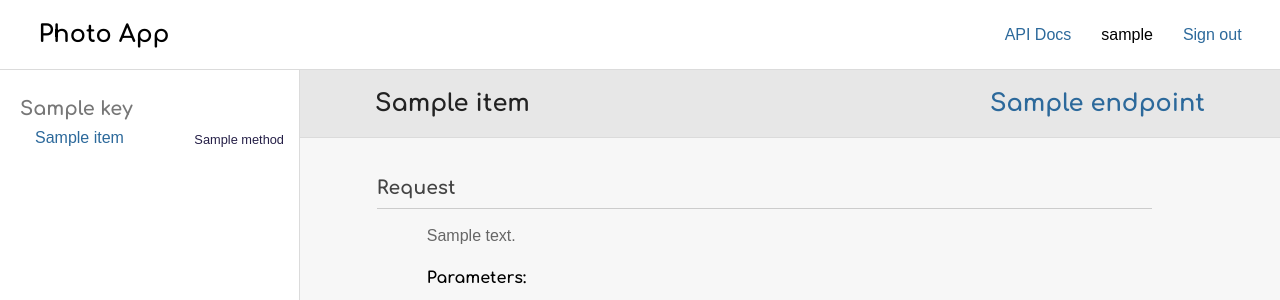
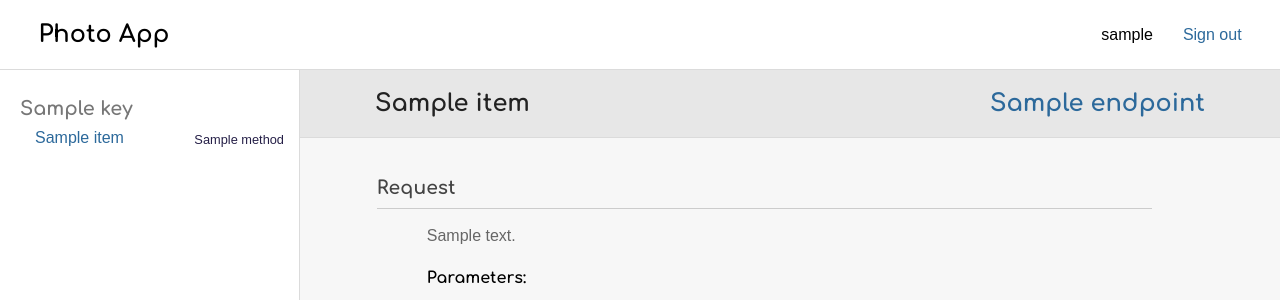
Before and after one commit to julio-villa/Photo-App, a Flask app: template templates/api/api-docs.html in a window 1280 px wide. Shown: the top 300 px of the page. Run offline with Flask 2, Linux system fonts and the light colour scheme; tables that the repository leaves empty hold one stand-in row (values such as "Sample post"); the template is opened without the code that fills it: values that come from a table or form of the project are taken from there, most other values are stand-ins (such as "Sample title", 1, 10 or a date in 2020); parts of the project's set-up code (start-up, migrations or seed data) failed here and were passed over; some libraries are stand-ins or nearby versions.

Commit message:
changes to navbar, app, decorators, readme

```diff
--- a/app.py
+++ b/app.py
@@ -43,7 +43,6 @@ api = Api(app)
 @jwt.user_lookup_loader
 def user_lookup_callback(_jwt_header, jwt_data):
     # print('JWT data:', jwt_data)
-    # https://flask-jwt-extended.readthedocs.io/en/stable/automatic_user_loading/
     user_id = jwt_data["sub"]
     return User.query.filter_by(id=user_id).one_or_none()
 
--- a/decorators.py
+++ b/decorators.py
@@ -9,6 +9,5 @@ def jwt_or_login(view_function):
         except:
             return redirect('/login', code=302)
 
-    # https://stackoverflow.com/questions/17256602/assertionerror-view-function-mapping-is-overwriting-an-existing-endpoint-functi
     wrapper.__name__ = view_function.__name__
     return wrapper
--- a/populate.py
+++ b/populate.py
@@ -41,7 +41,7 @@ def _create_webdev_user():
     # 1. generate fake user data
     first_name = 'Webdev'
     last_name = 'User'
-    username = 'webdev'
+    username = 'username'
     email = 'webdev@u.northwestern.edu'
 
     # 2. create a new user (DB object)
--- a/templates/includes/navbar.html
+++ b/templates/includes/navbar.html
@@ -2,13 +2,6 @@
     <h1>Photo App</h1>
     <ul>
         {% if user %}
-            <li>
-                {% if request.url_rule.endpoint == 'api_docs' %}
-                    <a href="/">Home</a>
-                {% else %}
-                    <a href="/api">API Docs</a>
-                {% endif %}
-            </li>
             <li><span>{{ user.username }}</span></li>
             <li><a href="/logout">Sign out</a></li>
         {% endif %}
```
Also changed, not shown: my_decorators.py (+0 -175 lines), README.md.
